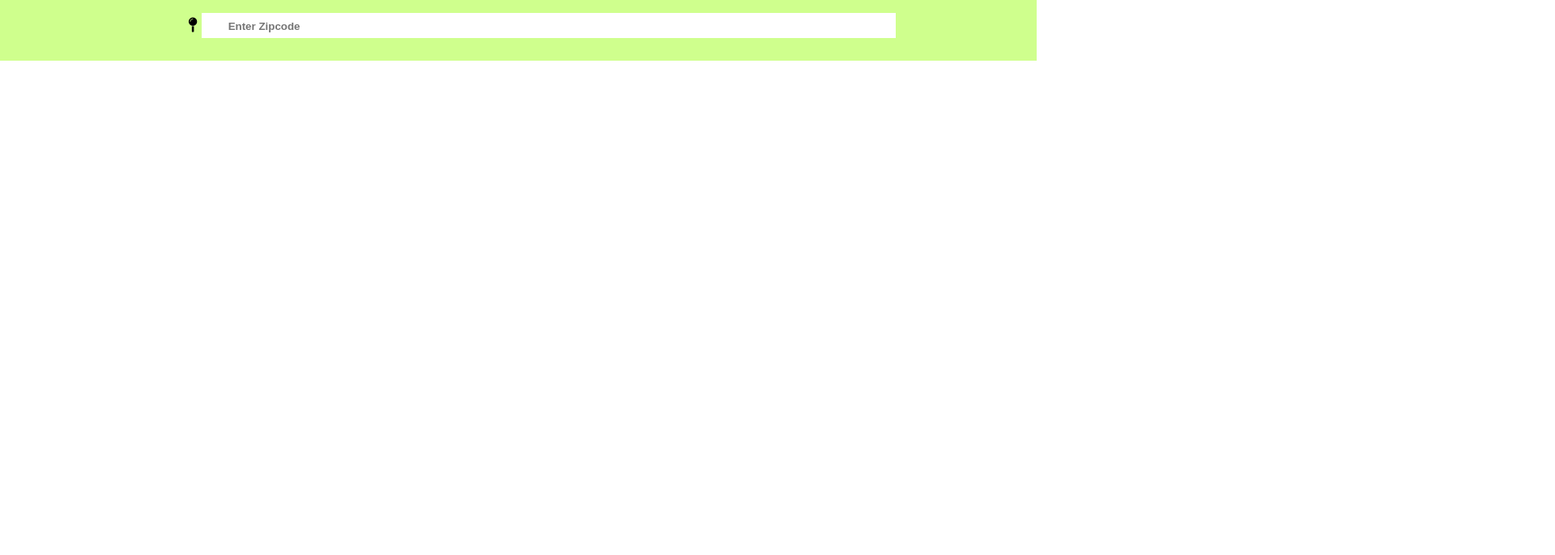
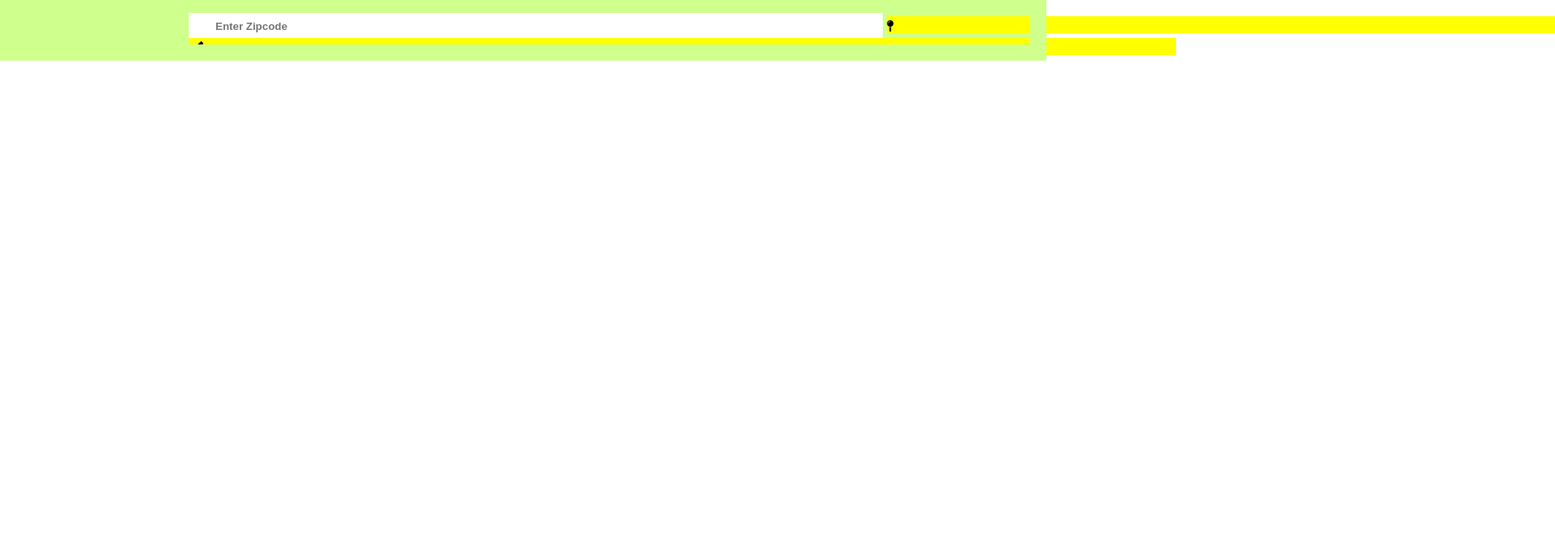
Before and after one commit to sultanarebaka/zip-code, a plain HTML site: page index.html in a window 1280 px wide. Shown: the part 114-800 px from the top of the page at 81% size, 1920 px wide, since content can reach past the window. Drawn offline with Linux system fonts and the light colour scheme.

Commit message:
Add files via upload

```diff
--- a/index.html
+++ b/index.html
@@ -5,6 +5,7 @@
         <meta name="viewport" content="width=device-width,initial-scale=1.0">
         <meta http-equiv="X-UA-Compatible" content="ie=edge">
         <link rel="stylesheet" href="https://cdnjs.cloudflare.com/ajax/libs/font-awesome/4.7.0/css/font-awesome.min.css">
+
         <title>Location Finder</title>
     </head>
     <body>
@@ -55,19 +56,26 @@
         font-size: .7em;
 
     }
+    span{
+        background: YELLOW;
+        padding-right: 1200px;
+    }
 
 
-        </style>
+</style>
         <section class="hero hero-body">
         <h1 class="title">US Location Info</h1>
         <h4 class="subtitle">Enter a US Zipcode to get Location info</h4>
         <form id="zipForm">
             <div class="field">
                 <div class="control has-icons-left has-icons-right">
-                    <span class="icon"></span>
-                    <i class="fa fa-map-pin" style="font-size:18px"></i>
                     <input class="input zip is-large" type="text" placeholder="Enter Zipcode">
-
+                    <span class="icon is-small is-left">
+                        <i class="fa fa-map-pin" style="font-size:14px"></i>
+                    </span>
+                    <span class="icon is-small is-right icon-check">
+                        <i class="fa fa-check"></i>
+                    </span>
                 </div>
             </div>
         </form>
```
